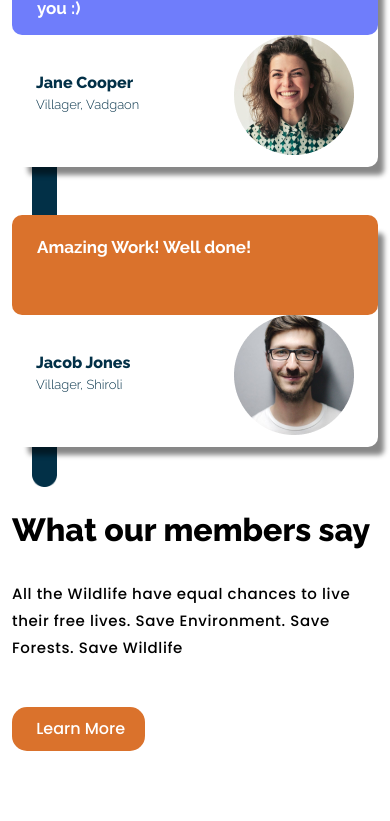
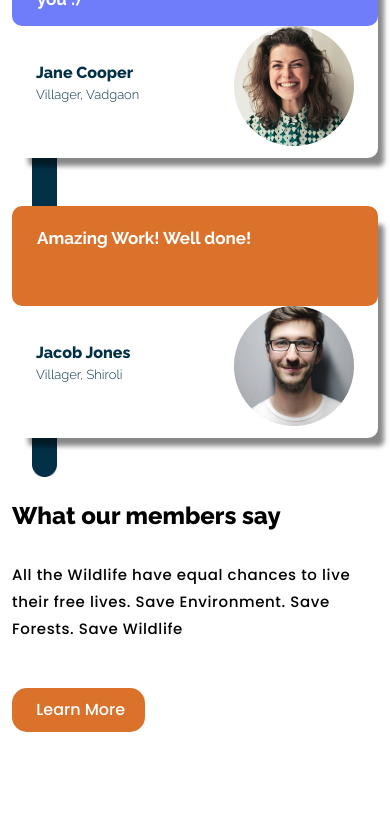
Before and after one commit to Vikash8541/demo, a plain HTML site: page index.html in a window 390 px wide. Shown: the part 773-1594 px from the top of the page. Drawn offline with nearby package versions, Linux system fonts and the light colour scheme.

Commit message:
Final Commit

```diff
--- a/style.css
+++ b/style.css
@@ -100,7 +100,7 @@ header .toggle-btn{
 .text-banner h3{
     font-family: var(--raleway);
     font-weight: 900;
-    font-size: clamp(2rem, 5vw, 3.7rem);
+    font-size: clamp(1.5rem, 5vw, 3.7rem);
 }
 .text-banner p{
     font-family: var(--poppins);
```
